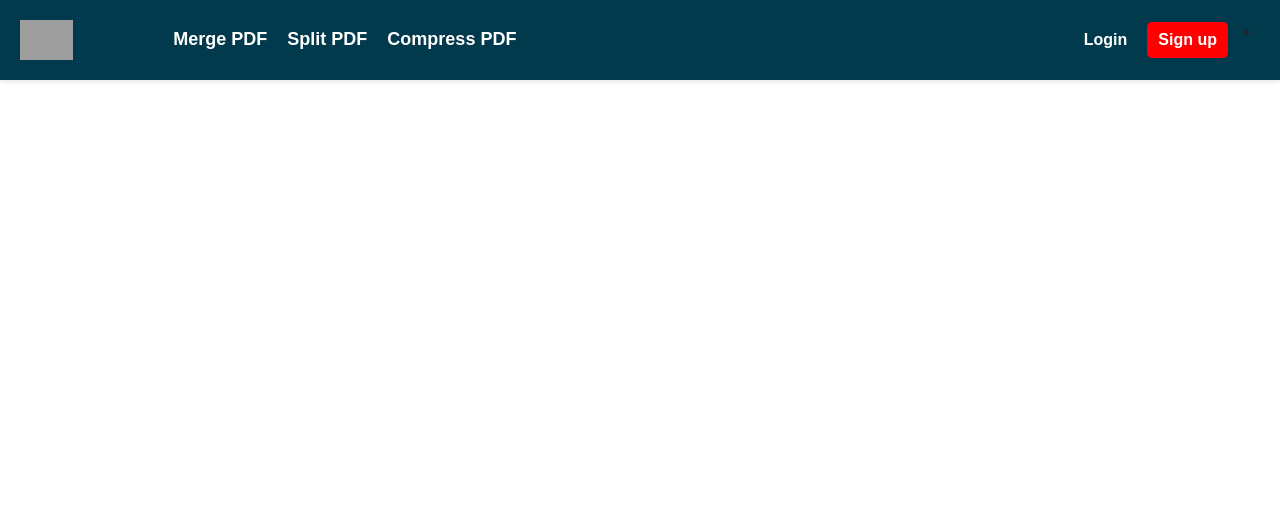
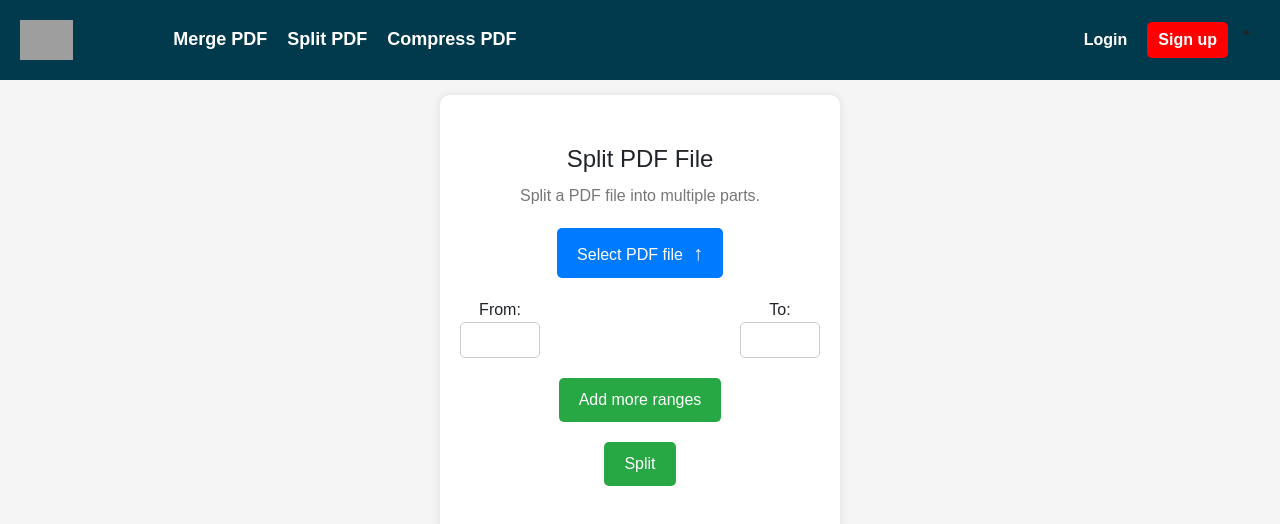
Before and after one commit to ARUNAediri96/magicPdf, a React (Create React App) app in the folder client/: page /split_pdf in a window 1280 px wide. Shown: the top 524 px of the page. Built offline with nearby package versions, Linux system fonts and the light colour scheme; grey boxes are pictures that could not be loaded.

Commit message:
Add split pdf action related frontend and backend code

```diff
--- a/client/src/App.js
+++ b/client/src/App.js
@@ -4,6 +4,7 @@ import { BrowserRouter as Router, Route, Routes } from 'react-router-dom';
 import WordToPdfConvert from './components/WordToPdfConvert';
 import PdfToWordConvert from './components/PdfToWordConvert';
 import MergePDF from './components/MergePDF'
+import SplitPDF from './components/SplitPDF'
 import Home from './components/Home';
 import Header from './components/Header'; // Import the Header component
 
@@ -15,6 +16,7 @@ const App = () => {
                 <Route path="/pdf_to_word" element={<PdfToWordConvert />} />
                 <Route path="/word_to_pdf" element={<WordToPdfConvert />} />
                 <Route path="/merge_pdf" element={<MergePDF />} />
+                <Route path="/split_pdf" element={<SplitPDF />} />
                 <Route path="/" element={<Home />} /> {/* Default home route */}
             </Routes>
         </Router>
--- /dev/null
+++ b/client/src/components/SplitPDF.css
@@ -0,0 +1,105 @@
+.split-pdf-container {
+    display: flex;
+    justify-content: center;
+    height: 100vh;
+    background-color: #f5f5f5;
+    padding-top: 15px;
+}
+
+.split-pdf-main {
+    background: white;
+    padding: 20px;
+    border-radius: 10px;
+    box-shadow: 0 0 10px rgba(0, 0, 0, 0.1);
+    width: 400px;
+    text-align: center;
+}
+
+.file-split-title {
+    font-size: 24px;
+    margin-bottom: 10px;
+}
+
+.file-split-subtitle {
+    font-size: 16px;
+    margin-bottom: 20px;
+    color: #777;
+}
+
+.file-split-form {
+    display: flex;
+    flex-direction: column;
+    align-items: center;
+}
+
+.file-upload-label {
+    display: inline-block;
+    background: #007bff;
+    color: white;
+    padding: 10px 20px;
+    border-radius: 5px;
+    cursor: pointer;
+    margin-bottom: 20px;
+}
+
+.file-input {
+    display: none;
+}
+
+.upload-icon {
+    margin-left: 10px;
+}
+
+.selected-file {
+    margin-bottom: 20px;
+    text-align: left;
+}
+
+.page-range-inputs {
+    display: flex;
+    justify-content: space-between;
+    margin-bottom: 10px;
+    width: 100%;
+}
+
+.page-range-label {
+    display: flex;
+    flex-direction: column;
+    align-items: center;
+}
+
+.page-range-input {
+    width: 80px;
+    padding: 5px;
+    border: 1px solid #ccc;
+    border-radius: 5px;
+}
+
+.add-more-button, .split-button {
+    background: #28a745;
+    color: white;
+    padding: 10px 20px;
+    border: none;
+    border-radius: 5px;
+    cursor: pointer;
+    margin-top: 10px;
+    margin-bottom: 10px;
+}
+
+.add-more-button:hover, .split-button:hover {
+    background: #218838;
+}
+
+.progress-container {
+    width: 100%;
+    margin-top: 20px;
+}
+
+.progress-bar {
+    width: 100%;
+}
+
+.status-message {
+    margin-top: 20px;
+    color: #555;
+}
--- /dev/null
+++ b/client/src/components/SplitPDF.js
@@ -0,0 +1,148 @@
+import React, { useState } from 'react';
+import axios from 'axios';
+import { ProgressBar } from 'react-bootstrap';
+import 'bootstrap/dist/css/bootstrap.min.css';
+import './SplitPDF.css';
+
+const SplitPDF = () => {
+    const [selectedFile, setSelectedFile] = useState(null);
+    const [numPages, setNumPages] = useState(null);
+    const [pageRanges, setPageRanges] = useState([{ from: '', to: '' }]);
+    const [status, setStatus] = useState('');
+    const [progress, setProgress] = useState(0);
+
+    const handleFileChange = async (event) => {
+        const file = event.target.files[0];
+        setSelectedFile(file);
+
+        // Get the number of pages in the PDF file
+        const formData = new FormData();
+        formData.append('file', file);
+
+        try {
+            const response = await axios.post('/get_pdf_pages', formData);
+            setNumPages(response.data.numPages);
+        } catch (error) {
+            console.error('Failed to get the number of pages:', error);
+        }
+    };
+
+    const handleRangeChange = (index, field, value) => {
+        const newPageRanges = [...pageRanges];
+        newPageRanges[index][field] = value;
+        setPageRanges(newPageRanges);
+    };
+
+    const addMoreRanges = () => {
+        setPageRanges([...pageRanges, { from: '', to: '' }]);
+    };
+
+    const handleSubmit = async (event) => {
+        event.preventDefault();
+        setStatus('Splitting...');
+        setProgress(0);
+
+        const formData = new FormData();
+        formData.append('file', selectedFile);
+        formData.append('ranges', JSON.stringify(pageRanges));
+
+        try {
+            const response = await axios.post('/split_pdf', formData, {
+                responseType: 'blob',
+                onUploadProgress: (progressEvent) => {
+                    const totalLength = progressEvent.lengthComputable
+                        ? progressEvent.total
+                        : progressEvent.target.getResponseHeader('content-length') ||
+                          progressEvent.target.getResponseHeader('x-decompressed-content-length');
+                    if (totalLength !== null) {
+                        setProgress(Math.round((progressEvent.loaded * 100) / totalLength));
+                    }
+                },
+            });
+
+            const url = window.URL.createObjectURL(new Blob([response.data]));
+            const a = document.createElement('a');
+            a.style.display = 'none';
+            a.href = url;
+            a.download = 'split_files.zip';
+            document.body.appendChild(a);
+            a.click();
+            window.URL.revokeObjectURL(url);
+            setStatus('File split successfully.');
+        } catch (error) {
+            setStatus('File split failed.');
+        }
+    };
+
+    return (
+        <div className="split-pdf-container">
+            <main className="main split-pdf-main">
+                <h1 className="file-split-title">Split PDF File</h1>
+                <p className="file-split-subtitle">Split a PDF file into multiple parts.</p>
+
+                <form onSubmit={handleSubmit} className="file-split-form">
+                    <label htmlFor="file-upload" className="file-upload-label">
+                        <input type="file" id="file-upload" onChange={handleFileChange} accept=".pdf" className="file-input" />
+                        Select PDF file
+                        <span className="upload-icon">&#8593;</span>
+                    </label>
+
+                    {selectedFile && (
+                        <div className="selected-file">
+                            <p>Selected file: {selectedFile.name}</p>
+                            {numPages !== null && <p>Number of pages: {numPages}</p>}
+                        </div>
+                    )}
+
+                    {pageRanges.map((range, index) => (
+                        <div key={index} className="page-range-inputs">
+                            <label htmlFor={`from-${index}`} className="page-range-label">
+                                From:
+                                <input
+                                    type="number"
+                                    id={`from-${index}`}
+                                    value={range.from}
+                                    onChange={(e) => handleRangeChange(index, 'from', e.target.value)}
+                                    className="page-range-input"
+                                    min="1"
+                                    max={numPages}
+                                />
+                            </label>
+                            <label htmlFor={`to-${index}`} className="page-range-label">
+                                To:
+                                <input
+                                    type="number"
+                                    id={`to-${index}`}
+                                    value={range.to}
+                                    onChange={(e) => handleRangeChange(index, 'to', e.target.value)}
+                                    className="page-range-input"
+                                    min="1"
+                                    max={numPages}
+                                />
+                            </label>
+                        </div>
+                    ))}
+
+                    <button type="button" onClick={addMoreRanges} className="add-more-button">
+                        Add more ranges
+                    </button>
+
+                    <button type="submit" className="split-button">Split</button>
+                </form>
+                {status === 'Splitting...' && (
+                    <div className="progress-container">
+                        <ProgressBar
+                            now={progress}
+                            label={`${progress}%`}
+                            variant="info"
+                            className="progress-bar"
+                        />
+                    </div>
+                )}
+                <p className="status-message">{status}</p>
+            </main>
+        </div>
+    );
+};
+
+export default SplitPDF;
```
Also changed, not shown: 2 other files (tests, documents, lock files or other folders).
